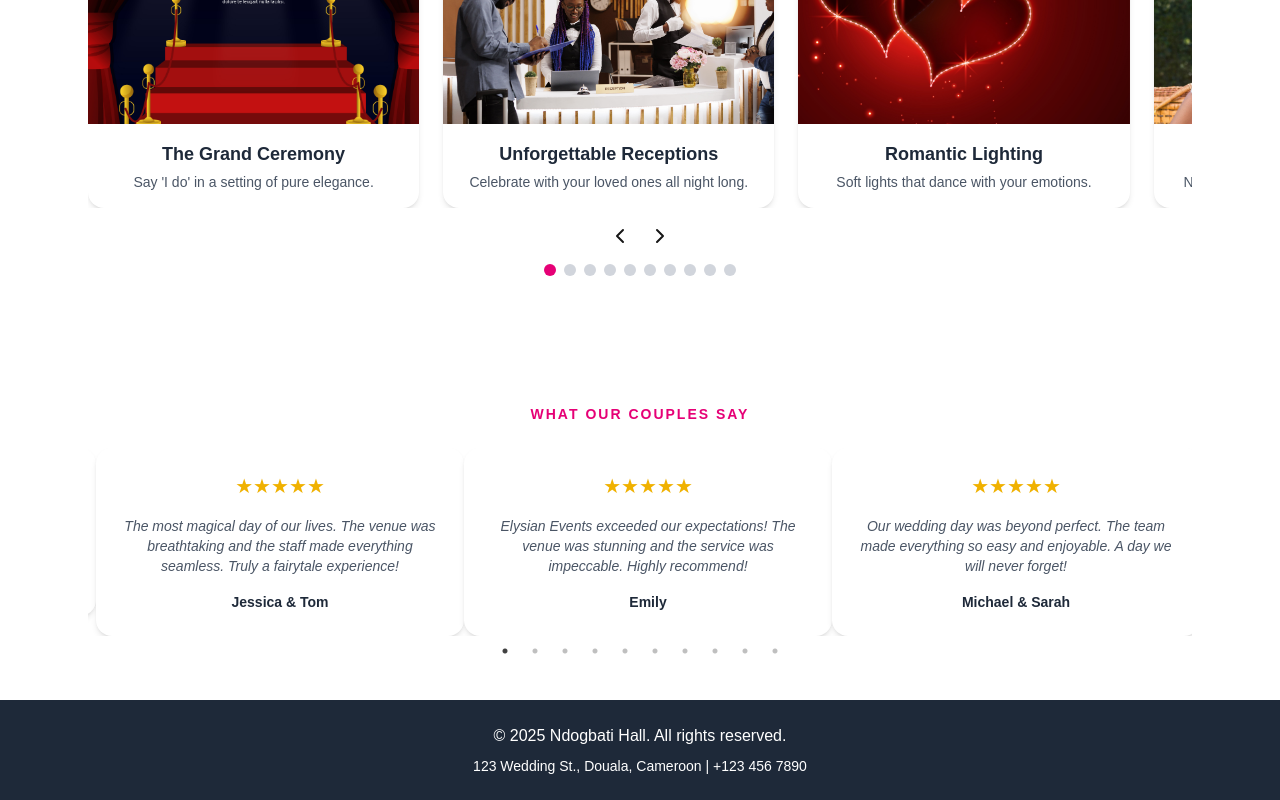
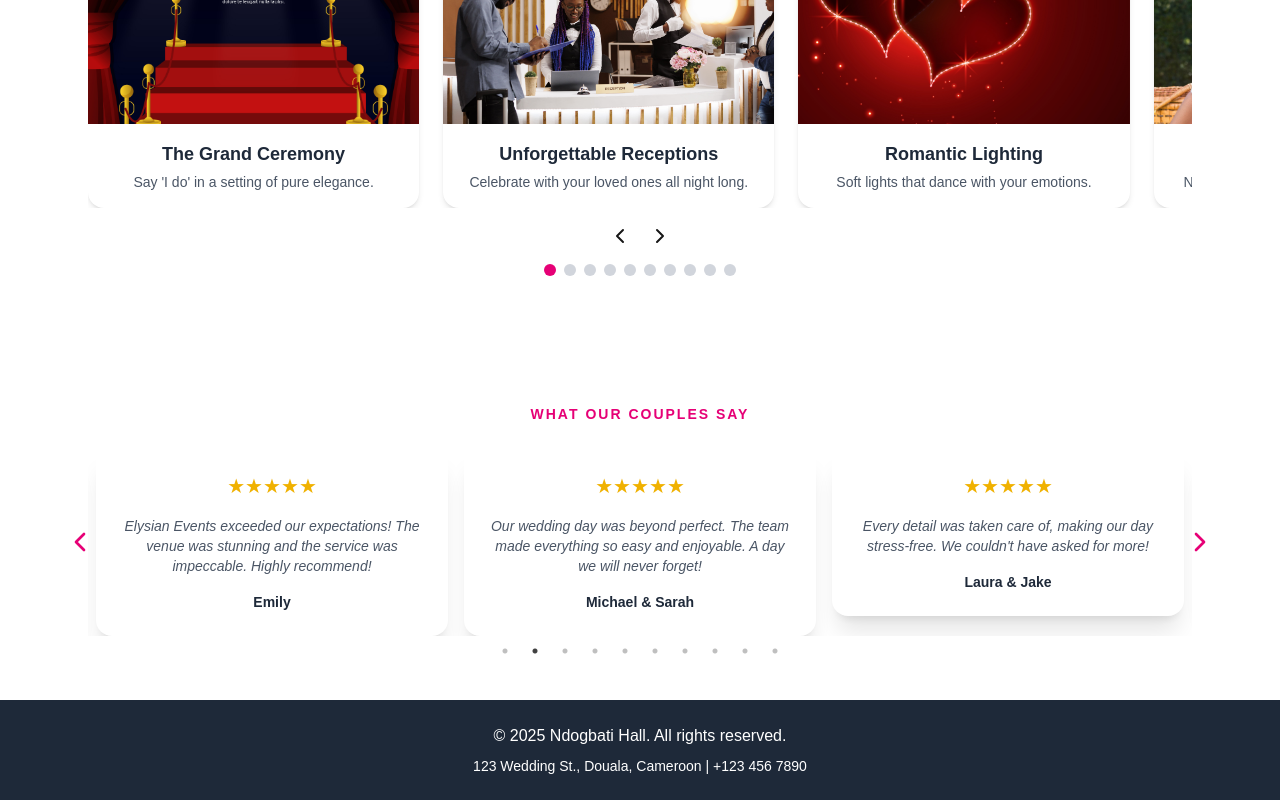
Before and after one commit to axcell-0/Ndogbati-salle, a Next.js app: page / in a window 1280 px wide. Shown: the part 1466-2266 px from the top of the page. Built offline with nearby package versions, Linux system fonts and the light colour scheme.

Commit message:
Now the cards both on mobile and desktop are working peferctly

```diff
--- a/src/app/components/Testimonial.jsx
+++ b/src/app/components/Testimonial.jsx
@@ -4,6 +4,35 @@ import Slider from 'react-slick'
 import { ChevronLeft, ChevronRight } from 'lucide-react'
 import 'slick-carousel/slick/slick.css'
 import 'slick-carousel/slick/slick-theme.css'
+
+// Custom Arrow Components (Optional, for better styling/placement)
+const SlickArrow = ({ currentSlide, slideCount, children, ...props }) => (
+  <button
+    {...props}
+    className={
+      'slick-arrow absolute top-1/2 -translate-y-1/2 z-10 ' +
+      (props.direction === 'prev' ? '-left-6' : '-right-6') +
+      ' hidden md:block' // Hide arrows on small screens (mobile) if preferred
+    }
+    aria-hidden="true"
+    aria-disabled={props.disabled}
+    type="button"
+  >
+    {children}
+  </button>
+)
+
+const NextArrow = (props) => (
+  <SlickArrow {...props} direction="next" disabled={props.currentSlide === props.slideCount - 1}>
+    <ChevronRight className="text-pink-600 w-8 h-8 hover:text-pink-800 transition-colors" />
+  </SlickArrow>
+)
+
+const PrevArrow = (props) => (
+  <SlickArrow {...props} direction="prev" disabled={props.currentSlide === 0}>
+    <ChevronLeft className="text-pink-600 w-8 h-8 hover:text-pink-800 transition-colors" />
+  </SlickArrow>
+)
 
 const testimonials = [
   {
@@ -53,21 +82,26 @@ export default function Testimonials() {
     dots: true,
     infinite: true,
     speed: 500,
-    slidesToShow: 3,
+    autoplay: true, // Optional: Add autoplay for a subtle effect
+    autoplaySpeed: 5000,
+    slidesToShow: 3, // Default for Desktop
     slidesToScroll: 1,
+    nextArrow: <NextArrow />, // Using custom arrows for better control
+    prevArrow: <PrevArrow />,
     responsive: [
       {
-        breakpoint: 1024,
+        breakpoint: 1024, // Tablet view
         settings: {
           slidesToShow: 2,
           slidesToScroll: 1,
         },
       },
       {
-        breakpoint: 600,
+        breakpoint: 600, // Mobile view
         settings: {
-          slidesToShow: 1,
+          slidesToShow: 1, // Only 1 card per view for small screens
           slidesToScroll: 1,
+          arrows: false, // You might prefer to hide arrows on mobile
         },
       },
     ],
@@ -75,22 +109,27 @@ export default function Testimonials() {
 
   return (
     <section className="py-16 bg-white">
-      <div className="max-w-6xl mx-auto px-6 text-center">
+      <div className="max-w-6xl mx-auto px-6 text-center relative">
         <h2 className="text-sm tracking-[2px] uppercase text-pink-600 mb-6 font-semibold">
           What Our Couples Say
         </h2>
 
+        {/* The Slider component now handles all views based on the 'settings' object */}
         <Slider {...settings}>
           {testimonials.map((item, index) => (
             <div
               key={index}
-              className="flex flex-col bg-white rounded-2xl shadow-md p-6 mx-2 h-full"
+              className="px-2" // Added padding to separate the cards horizontally
             >
-              <div className="mb-4">
-                <span className="text-xl text-yellow-500">★★★★★</span>
+              <div
+                className="flex flex-col bg-white rounded-2xl shadow-xl p-6 h-full transition duration-300 hover:shadow-2xl"
+              >
+                <div className="mb-4">
+                  <span className="text-xl text-yellow-500">★★★★★</span>
+                </div>
+                <p className="text-gray-600 text-sm italic flex-grow">{item.quote}</p>
+                <p className="text-gray-800 text-sm font-semibold mt-4">{item.author}</p>
               </div>
-              <p className="text-gray-600 text-sm italic flex-grow">{item.quote}</p>
-              <p className="text-gray-800 text-sm font-semibold mt-4">{item.author}</p>
             </div>
           ))}
         </Slider>
```
